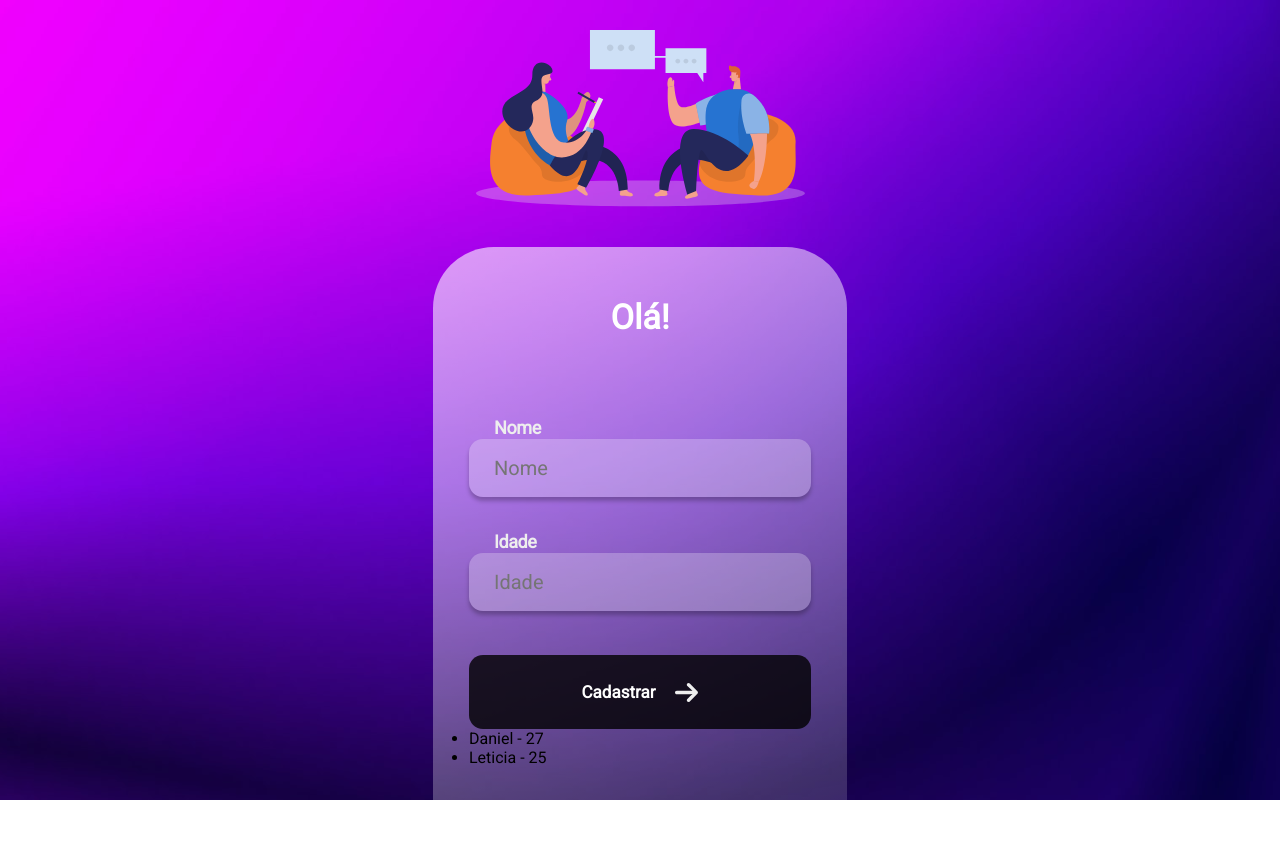
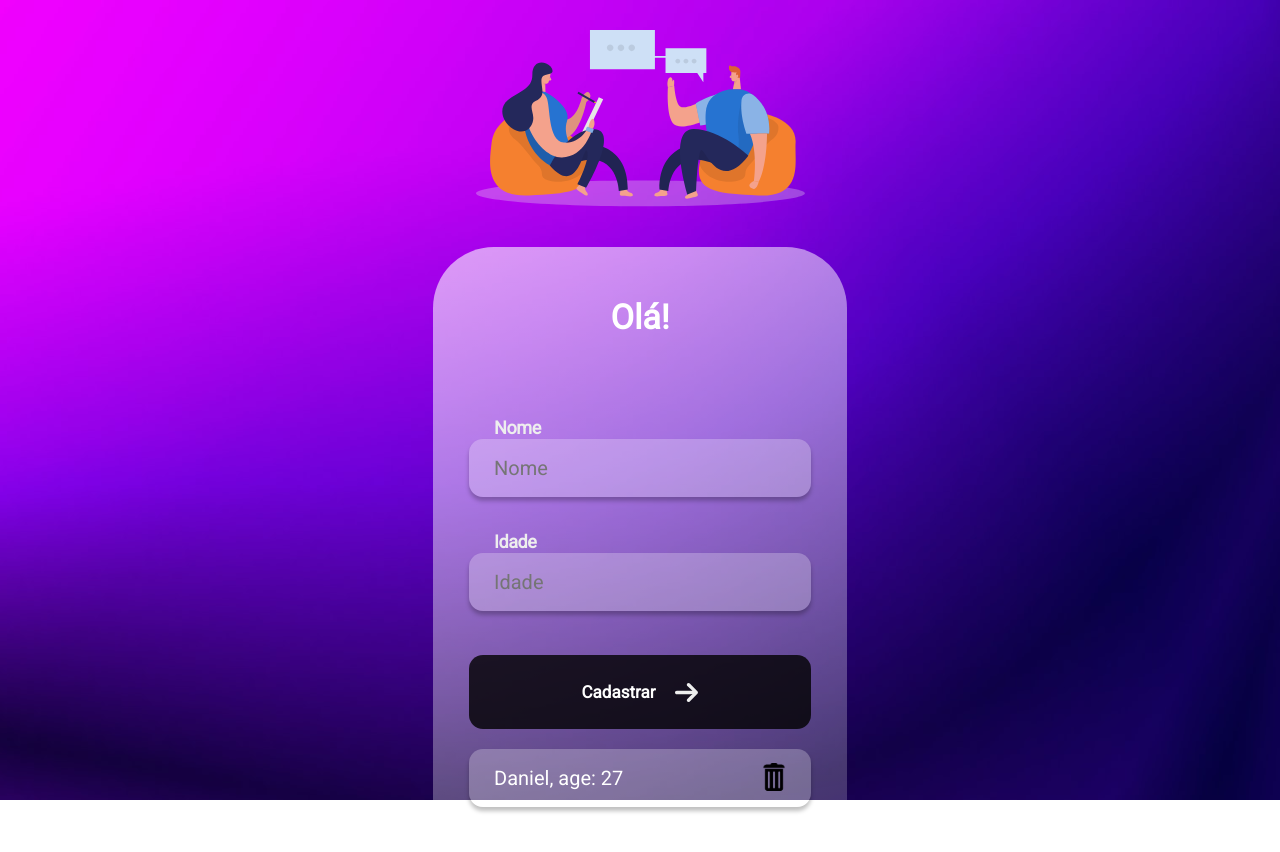
Before and after one commit to danieldelimajj/project-react, a React (Create React App) app in the folder project-react1/: page / in a window 1280 px wide. Both pictures are taken after a click on the button "Cadastrar". Shown: the top 852 px of the page. Before the commit the page ends 817 px from the top, so only its background shows below. Built offline with nearby package versions, Linux system fonts and the light colour scheme.

Commit message:
Novas atualizações

```diff
--- a/project-react1/src/App.js
+++ b/project-react1/src/App.js
@@ -1,7 +1,8 @@
-import React from 'react';
+import React, { useState } from 'react';
 
 import People from './assets/people.svg'
 import Arrow from './assets/arrow.svg'
+import Trash from './assets/trash.svg'
 
 import {
   Container,
@@ -11,16 +12,16 @@
   InputLabel,
   Input,
   Button,
+  User
 } from './styles';
 
 function App() {
-  const users = [
-    { id: Math.random(), name: 'Daniel', age: 27 },
-
-    { id: Math.random(), name: 'Leticia', age: 25 },
+  const [ users, setUsers ] = useState([]);
 
 
-  ];
+function addNewUser(){
+  setUsers([{id: Math.random(), name:'Daniel, age: 27'}])
+};
 
   return (
     <Container>
@@ -34,17 +35,18 @@
         <InputLabel>Idade</InputLabel>
         <Input placeholder='Idade' />
 
-        <Button>Cadastrar <img alt='seta' src={Arrow}></img></Button>
+        <Button onClick={addNewUser}>Cadastrar <img alt='seta' src={Arrow}></img></Button>
 
 
         <ul>
-          {users.map(user => (
-            <li key={user.id}>
-              {user.name} - {user.age}
-            </li>
+          {users.map((user) => (
+            <User key={user.id}>
+              <p>{user.name}</p>
+              <p>{user.age}</p>
+              <button><img src={Trash} alt='Lata de lixo'/></button>
+              </ User>
 
-          ))
-          }
+          )) }
         </ul>
       </ContainerItens>
     </Container>
--- a/project-react1/src/styles.js
+++ b/project-react1/src/styles.js
@@ -1,6 +1,7 @@
 import styled from 'styled-components';
 
 import Background from './assets/background1.svg'
+
 
 export const Container = styled.div`
   background: url('${Background}');
@@ -114,3 +115,40 @@
         opacity: 0.5;
     }
 `;
+
+export const User = styled.li`
+    display: flex;
+    align-items: center;
+    justify-content: space-between;
+    gap: 30px;
+    margin-top: 20px;
+
+    background: rgba(255, 255, 255, 0.25);
+    box-shadow: 0px 4px 4px rgba(0, 0, 0, 0.25);
+    border-radius: 14px;
+
+    border: none;
+    outline: none;
+    padding-left: 25px;
+    margin-bottom: 34px;
+
+    width: 342px;
+    height: 58px;
+
+
+   p {
+    color: #fff;
+    font-style: normal;
+    font-weight: normal;
+    font-size: 20px;
+    line-height: 28px;
+   }
+
+
+   button {
+    border: none;
+    cursor: pointer;
+    background: none;
+    margin-right: 25px;
+   }
+`;
```
